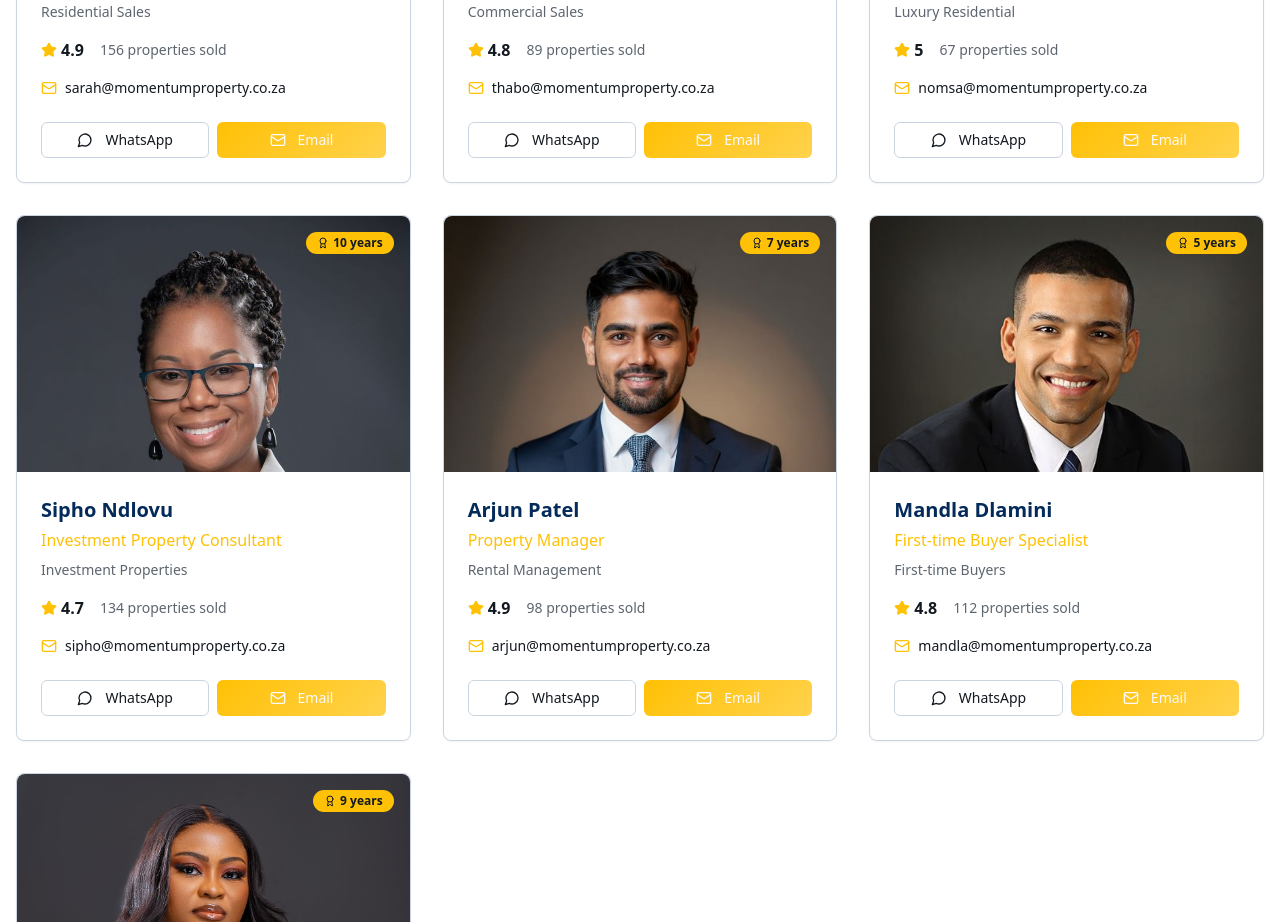
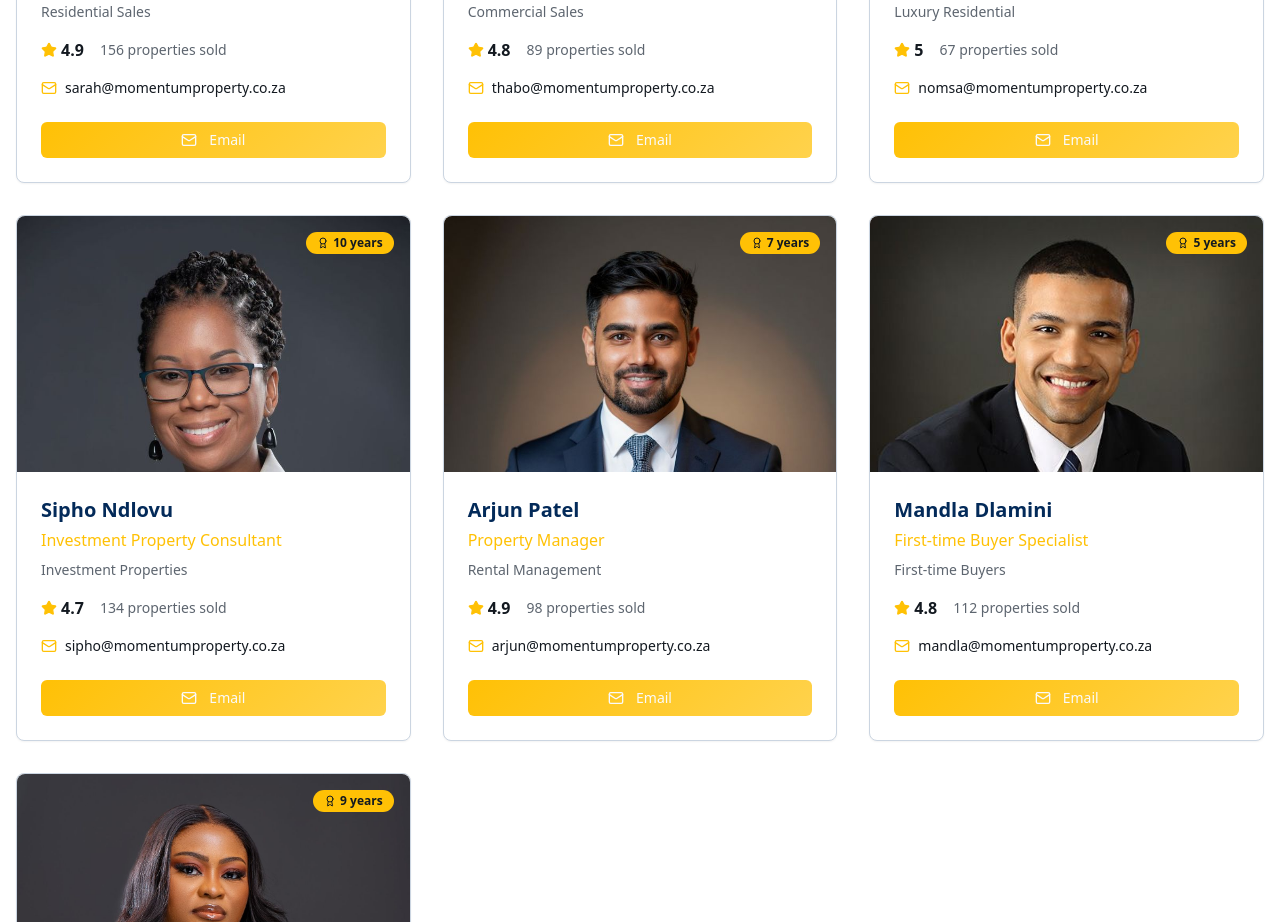
Before and after one commit to bob6512/url-to-file-fun, a React (Vite) app: page /agents in a window 1280 px wide. Shown: the part 840-1762 px from the top of the page. Built offline with nearby package versions, Linux system fonts and the light colour scheme; the HTML template or start-up script is replaced by a standard one.

Commit message:
Remove WhatsApp buttons for most agents

```diff
--- a/src/pages/Agents.tsx
+++ b/src/pages/Agents.tsx
@@ -151,7 +151,8 @@ const Agents = () => {
                       </div>
                     </div>
 
-                    <div className="grid grid-cols-2 gap-2">
+                    <div className={`grid gap-2 ${agent.id === 7 ? 'grid-cols-2' : 'grid-cols-1'}`}>
+                      {agent.id === 7 && (
                         <Button
                           variant="outline"
                           size="sm"
@@ -160,6 +161,7 @@ const Agents = () => {
                           <MessageCircle className="w-4 h-4 mr-1" />
                           WhatsApp
                         </Button>
+                      )}
                       <Button
                         size="sm"
                         className="bg-gradient-accent"
```
Lines whose indentation alone changed are shown as unchanged.
